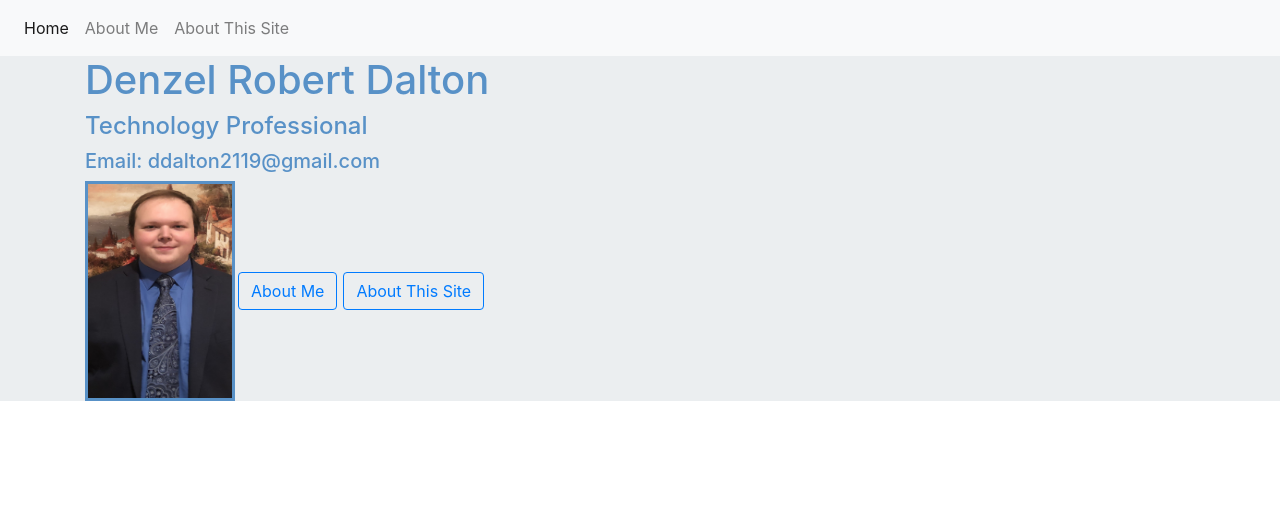
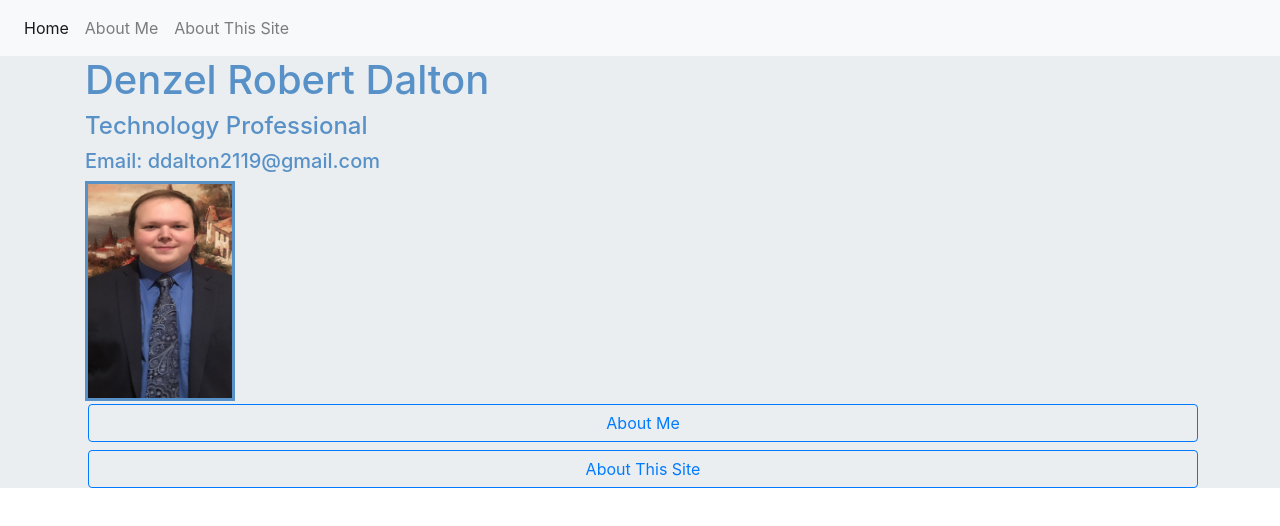
Before and after one commit to ddalton299/portfoliosite, a React (Create React App) app: page / in a window 1280 px wide. Shown: the top 526 px of the page. Built offline with nearby package versions, Linux system fonts and the light colour scheme.

Commit message:
Button Fix

```diff
--- a/src/components/Landing.js
+++ b/src/components/Landing.js
@@ -16,8 +16,12 @@ class Landing extends Component {
             <h4>Technology Professional </h4>
             <h5>Email: ddalton2119@gmail.com</h5>
             <img id="Photo" src={MyPhoto}/>
-            <a className="btn btn-outline-primary" href="/AboutMe">About Me</a>
-            <a className="btn btn-outline-primary" href="/AboutSite">About This Site</a>
+            <div>
+              <a className="btn btn-outline-primary btn-block" href="/AboutMe">About Me</a>
+              <a className="btn btn-outline-primary btn-block" href="/AboutSite">About This Site</a>
+            </div>
+
+
           </div>
 
         </div>
```
